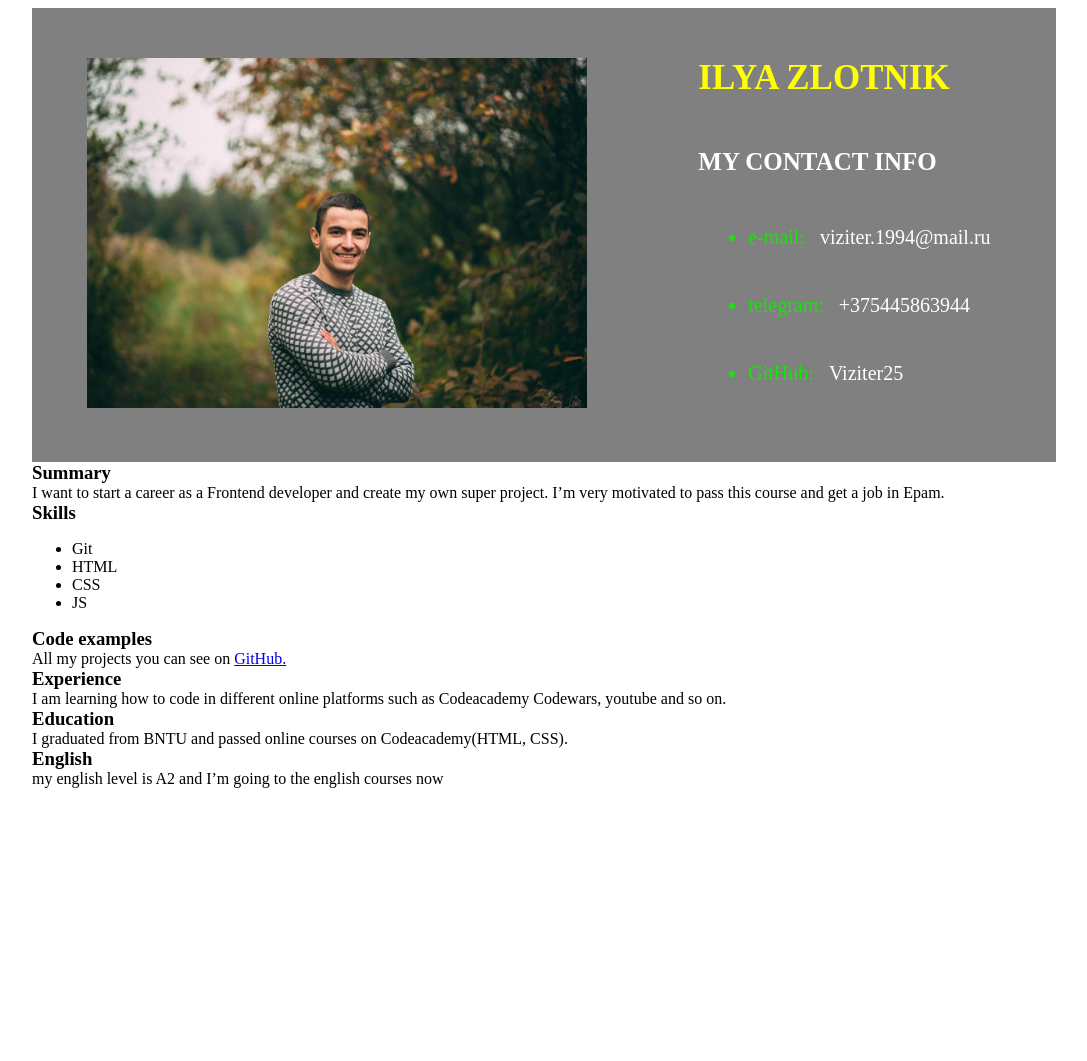
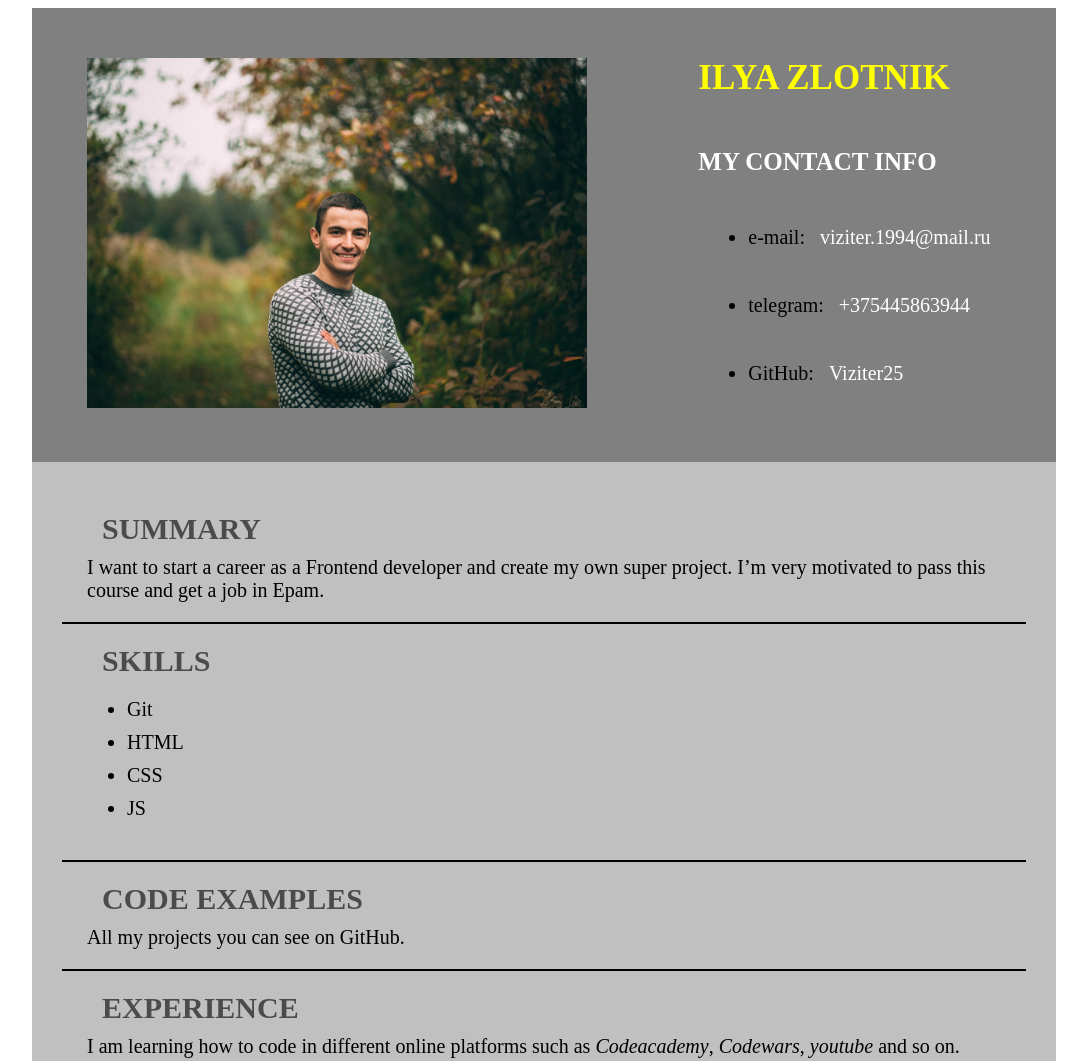
Before and after one commit to Viziter25/rsschool-cv, a plain HTML site: page index.html in a window 1280 px wide. Shown: the top 1061 px of the page, without its empty margins (96-1183 px from the left). Before the commit the page ends 800 px from the top, so only its background shows below. Drawn offline with Linux system fonts and the light colour scheme.

Commit message:
style: add styles for main

```diff
--- a/index.html
+++ b/index.html
@@ -57,7 +57,7 @@
             <div class="main__item">
                 <h3 class="main__title">Experience</h3>
                 <p class="main__text">I am learning how to code in different online platforms such as <span
-                        class="span__text">Codeacademy</span> <span class="span__text">Codewars</span>, <span
+                        class="span__text">Codeacademy</span>, <span class="span__text">Codewars</span>, <span
                         class="span__text">youtube</span> and so on.</p>
             </div>
 
@@ -70,7 +70,7 @@
 
             <div class="main__item">
                 <h3 class="main__title">English</h3>
-                <p class="main__text">my english level is A2 and I’m going to the english courses now</p>
+                <p class="main__text">My english level is A2 and I’m going to the english courses now</p>
             </div>
 
 
--- a/style.css
+++ b/style.css
@@ -61,7 +61,7 @@ p {
 .info_list-item {
     margin: 45px 10px;
     font-size: 20px;
-    color: rgb(29, 224, 11);
+    color: black;
 }
 
 .info_list-link {
@@ -76,3 +76,55 @@ p {
     color: rgb(29, 224, 11);
     text-decoration: underline;
 }
+
+.main {
+    padding: 30px 30px;
+    background-color: rgb(192, 192, 192);
+}
+
+.main__item {
+    padding: 20px;
+    border-bottom: solid 2px black;
+}
+
+.main__item:last-child {
+    border-bottom: none;
+}
+
+.main__title {
+    color: rgb(75, 75, 75);
+    margin-bottom: 10px;
+    margin-left: 20px;
+    font-size: 30px;
+    text-transform: uppercase;
+}
+
+.main__text {
+    margin-left: 5px;
+    font-size: 20px;
+}
+
+.main__list {
+    margin-left: 5px;
+    font-size: 20px;
+}
+
+.main__list-item {
+    margin-bottom: 10px;
+}
+
+.main__link {
+    color: black;
+    font-size: 20px;
+    text-decoration: none;
+    transition: color .2s linear;
+}
+
+.main__link:hover {
+    color: white;
+    text-decoration: underline;
+}
+
+.span__text {
+    font-style: italic;
+}
```
